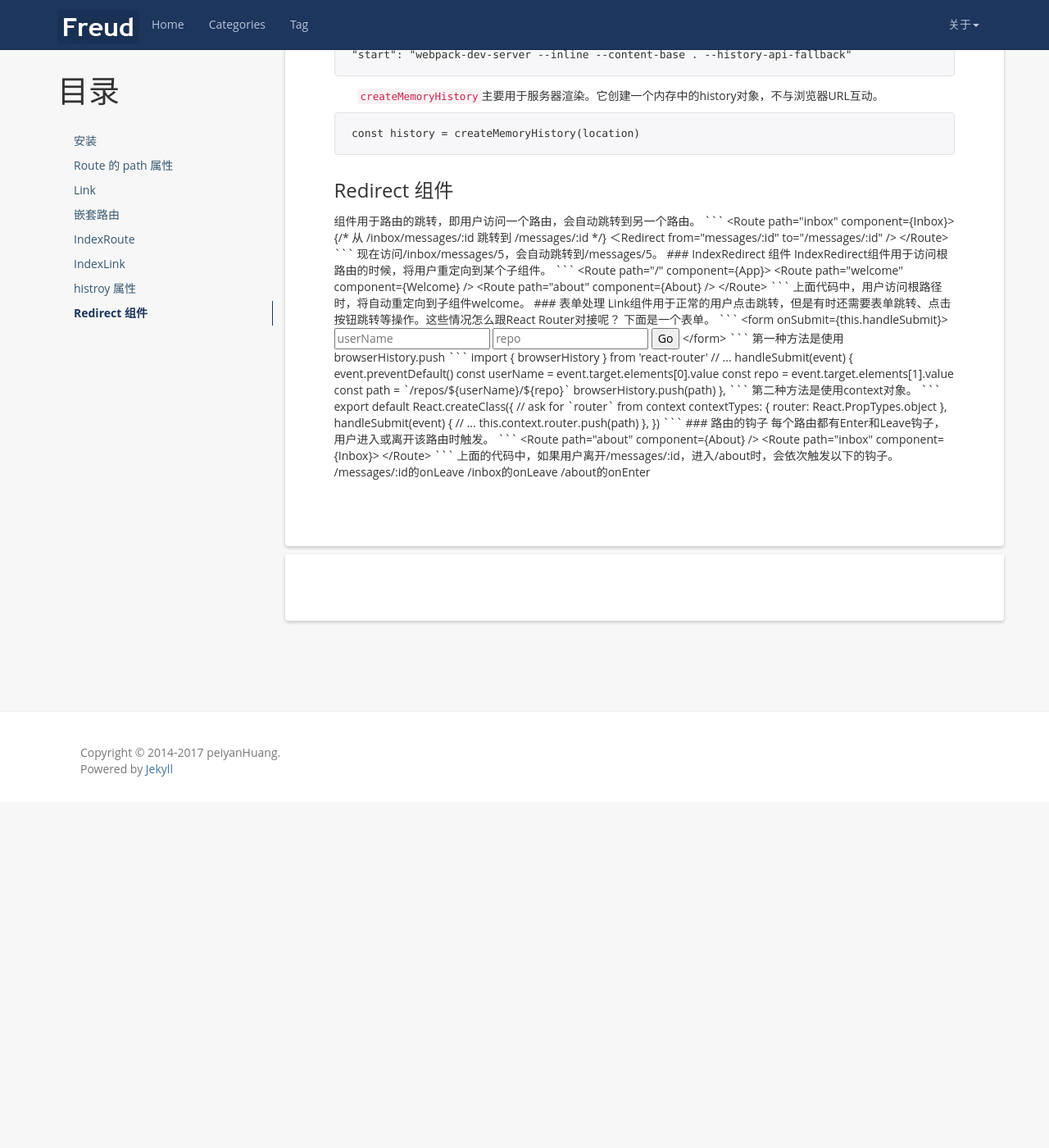
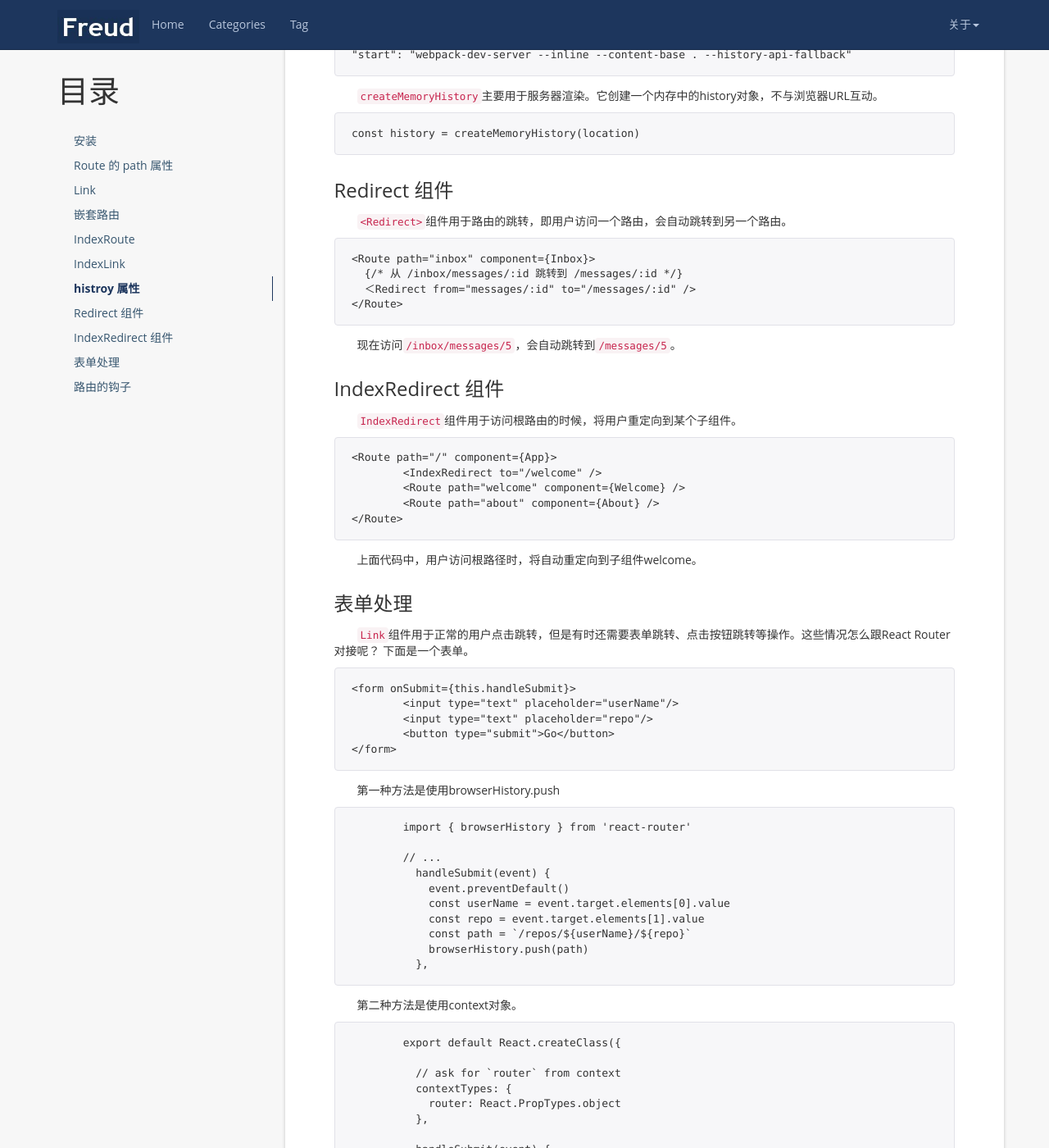
Before and after one commit to peiyanhuang/MyBlog, a Jekyll site: the page built from _posts/2017-01-17-React-Router.md, in a window 1280 px wide and 1400 px high, scrolled down 6595 px. Shown: the whole window at 82% size. Built offline with Jekyll 4.4.1, drawn with Linux system fonts in a browser that asks for light colours; before the commit the page ends 7573 px from its top, so only the background shows below that; some of the changed text lies outside the part shown.

Commit message:
Signed-off-by: peiyan <peiyanhuang@outlook.com>

````diff
--- a/_posts/2017-01-17-React-Router.md
+++ b/_posts/2017-01-17-React-Router.md
@@ -309,9 +309,10 @@ history属性，一共可以设置三种值。
 
 	const history = createMemoryHistory(location)
 
+
 ### Redirect 组件
 
-<Redirect>组件用于路由的跳转，即用户访问一个路由，会自动跳转到另一个路由。
+`<Redirect>`组件用于路由的跳转，即用户访问一个路由，会自动跳转到另一个路由。
 
 ```
 <Route path="inbox" component={Inbox}>
@@ -320,11 +321,11 @@ history属性，一共可以设置三种值。
 </Route>
 ```
 
-现在访问/inbox/messages/5，会自动跳转到/messages/5。
+现在访问`/inbox/messages/5`，会自动跳转到`/messages/5`。
 
 ### IndexRedirect 组件
 
-IndexRedirect组件用于访问根路由的时候，将用户重定向到某个子组件。
+`IndexRedirect`组件用于访问根路由的时候，将用户重定向到某个子组件。
 
 ```
 <Route path="/" component={App}>
@@ -338,7 +339,7 @@ IndexRedirect组件用于访问根路由的时候，将用户重定向到某个
 
 ### 表单处理
 
-Link组件用于正常的用户点击跳转，但是有时还需要表单跳转、点击按钮跳转等操作。这些情况怎么跟React Router对接呢？
+`Link`组件用于正常的用户点击跳转，但是有时还需要表单跳转、点击按钮跳转等操作。这些情况怎么跟React Router对接呢？
 下面是一个表单。
 
 ```
````
